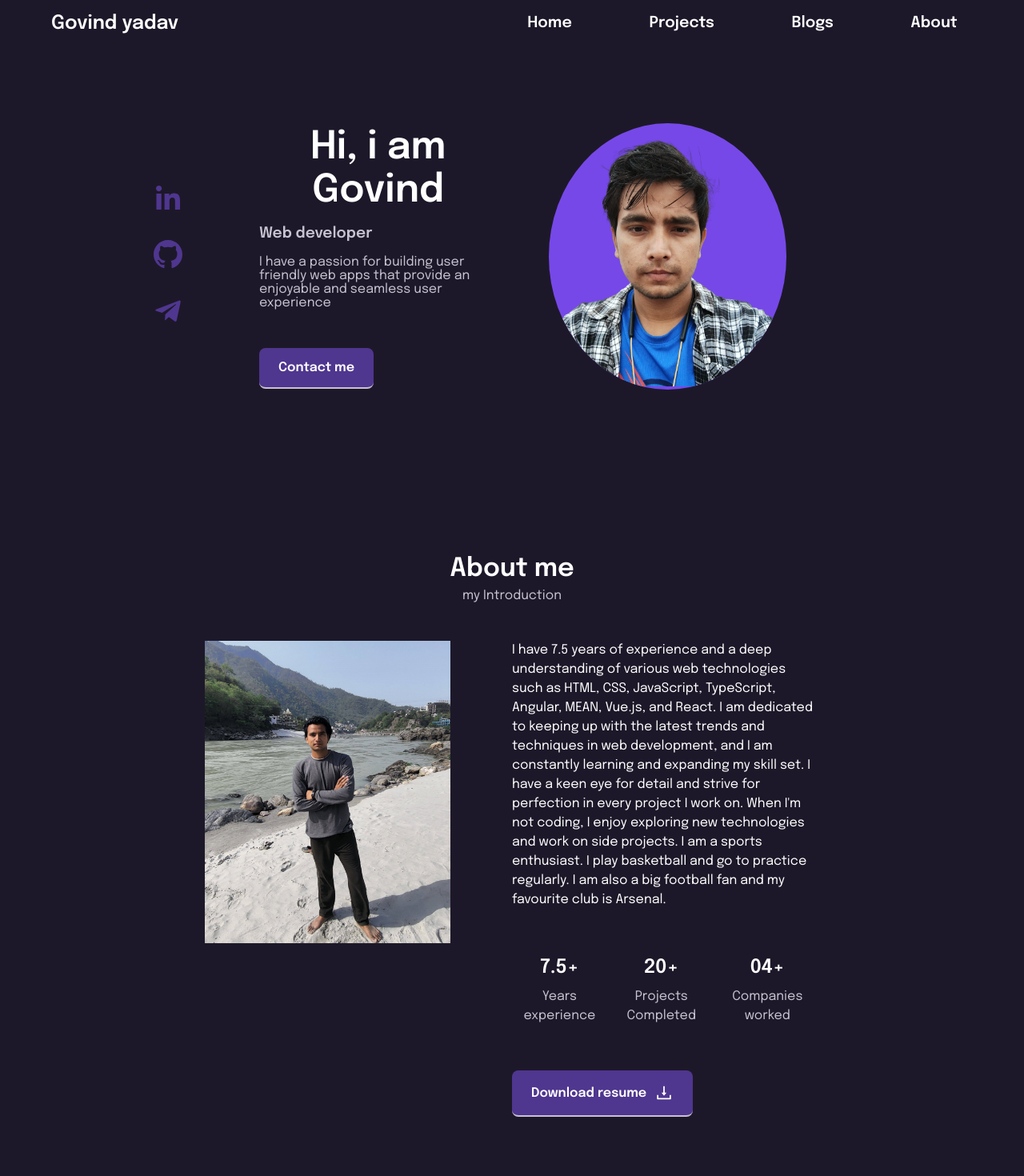
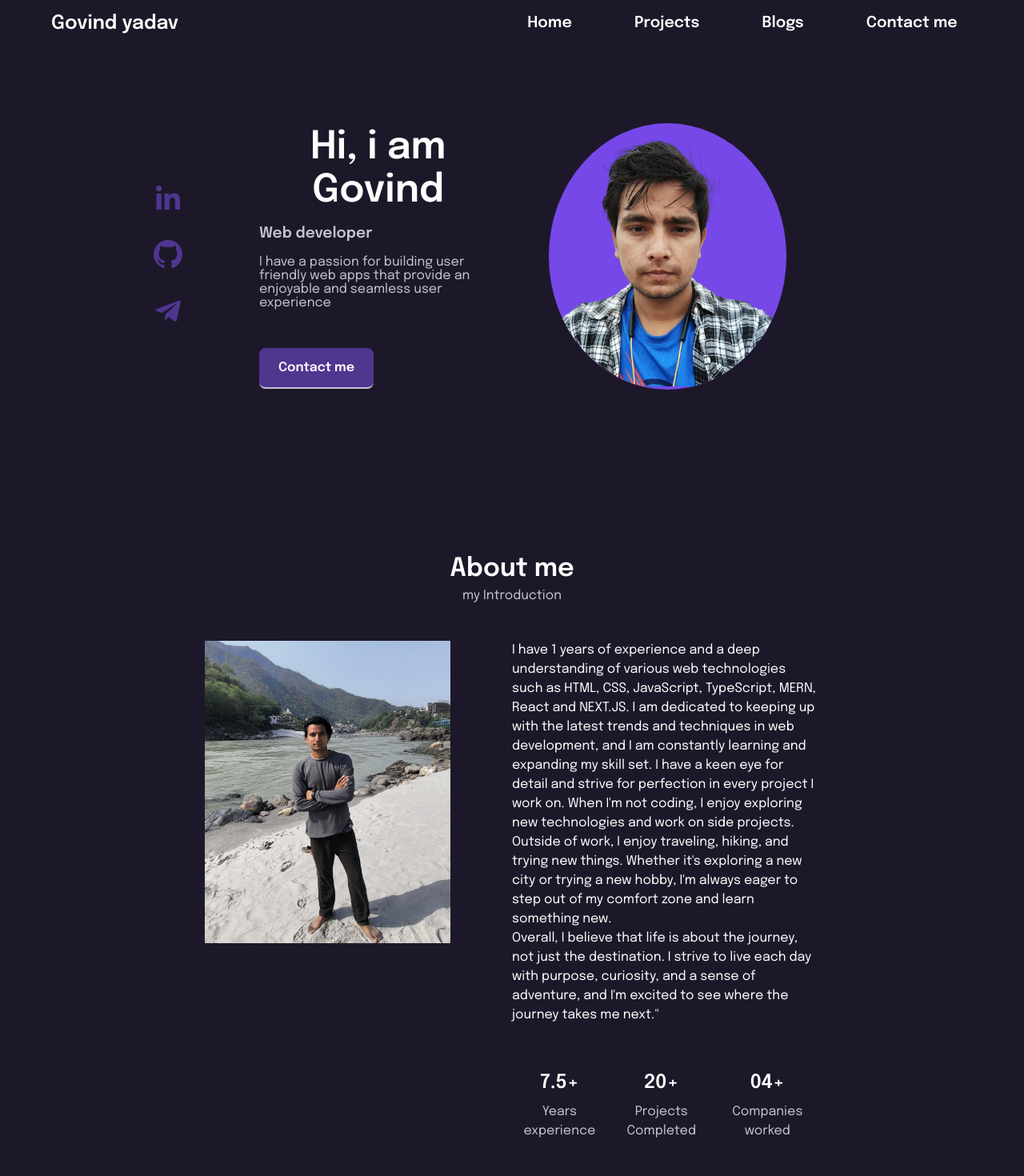
Before and after one commit to 9ovindyadav/9ovindyadav, a React (Vite) app: page / in a window 1280 px wide. Shown: the top 1470 px of the page at 80% size. Built offline with nearby package versions, Linux system fonts and the light colour scheme.

Commit message:
links updated

```diff
--- a/src/App.jsx
+++ b/src/App.jsx
@@ -5,7 +5,7 @@ import { Navbar } from './Components/Navbar'
 import { Footer } from './Components/Footer'
 import { Projects } from './Pages/Projects'
 import { Blogs } from './Pages/Blogs'
-import { About } from './Pages/About'
+import { Contact } from './Pages/Contact'
 
 function App() {
 
@@ -16,7 +16,7 @@ function App() {
             <Route path='/' element={<Home />}/>
             <Route path='/projects' element={<Projects />}/>
             <Route path='/blogs' element={<Blogs />}/>
-            <Route path='/about' element={<About />}/>
+            <Route path='/contact' element={<Contact />}/>
         </Routes>
         <Footer />
    </BrowserRouter>
--- a/src/Components/Navbar.jsx
+++ b/src/Components/Navbar.jsx
@@ -12,7 +12,7 @@ export const Navbar = () => {
            <Link to={"/"} className="link">Home</Link>
            <Link to={"/projects"}>Projects</Link>
            <Link to={"/blogs"}>Blogs</Link>
-           <Link to={"/about"}>About</Link>
+           <Link to={"/contact"}>Contact me</Link>
           </div>
           <h3 className="mobile"><BiMenuAltRight /></h3>
    </div>
--- a/src/Pages/About.jsx
+++ /dev/null
@@ -1,5 +0,0 @@
-export const About = () => {
-  return (
-    <div>About</div>
-  )
-}
--- /dev/null
+++ b/src/Pages/Contact.jsx
@@ -0,0 +1,5 @@
+export const Contact = () => {
+  return (
+    <div>Contact</div>
+  )
+}
--- a/src/Pages/Home.jsx
+++ b/src/Pages/Home.jsx
@@ -9,8 +9,16 @@ import AboutPhoto from "../assets/about.jpg"
 import Resume from "../assets/resume.pdf"
 import "../scss/home.scss"
 import { useState } from "react"
+import { useNavigate } from "react-router-dom"
 
 export const Home = () => {
+
+  const navigate = useNavigate();
+
+  const ContactMeButtonHandle = ()=>{
+    navigate("/contact")
+  }
+
   return (
     <div className="container">
       <div className="intro">
@@ -24,7 +32,7 @@ export const Home = () => {
           <h1>Hi, i am</h1><h1>Govind</h1>
           <h3>Web developer</h3>
           <p>I have a passion for building user friendly web apps that provide an enjoyable and seamless user experience</p>
-          <button>Contact me</button>
+          <button onClick={ContactMeButtonHandle}>Contact me</button>
         </div>
         <div className="image">
           <img src={Photo} alt="Govind" />
@@ -46,9 +54,10 @@ const About = ()=>{
         <div className="main">
           <img src={AboutPhoto} alt="" />
           <div className="text">
-            <p>I have 7.5 years of experience and a deep understanding of various web technologies such as HTML, CSS, JavaScript, TypeScript, Angular, MEAN, Vue.js, and React.
+            <p>I have 1 years of experience and a deep understanding of various web technologies such as HTML, CSS, JavaScript, TypeScript, MERN, React and NEXT.JS.
                I am dedicated to keeping up with the latest trends and techniques in web development, and I am constantly learning and expanding my skill set. I have a keen eye for detail and strive for perfection in every project I work on.
-               When I'm not coding, I enjoy exploring new technologies and work on side projects. I am a sports enthusiast. I play basketball and go to practice regularly. I am also a big football fan and my favourite club is Arsenal.
+               When I'm not coding, I enjoy exploring new technologies and work on side projects. <br /> Outside of work, I enjoy traveling, hiking, and trying new things. Whether it's exploring a new city or trying a new hobby, I'm always eager to step out of my comfort zone and learn something new.
+               <br />Overall, I believe that life is about the journey, not just the destination. I strive to live each day with purpose, curiosity, and a sense of adventure, and I'm excited to see where the journey takes me next."
             </p>
             <div className="expe">
               <div className="years">
```
